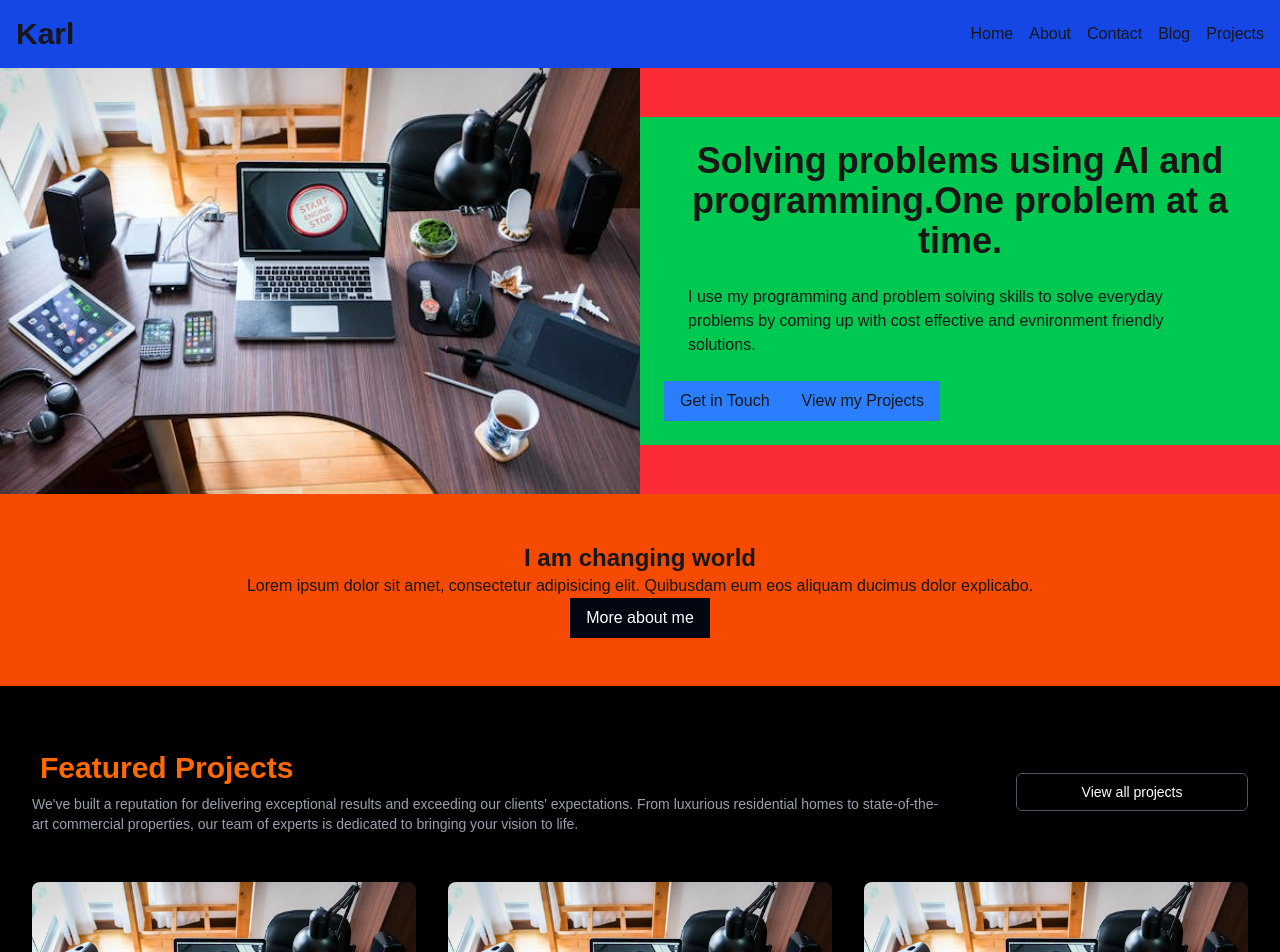
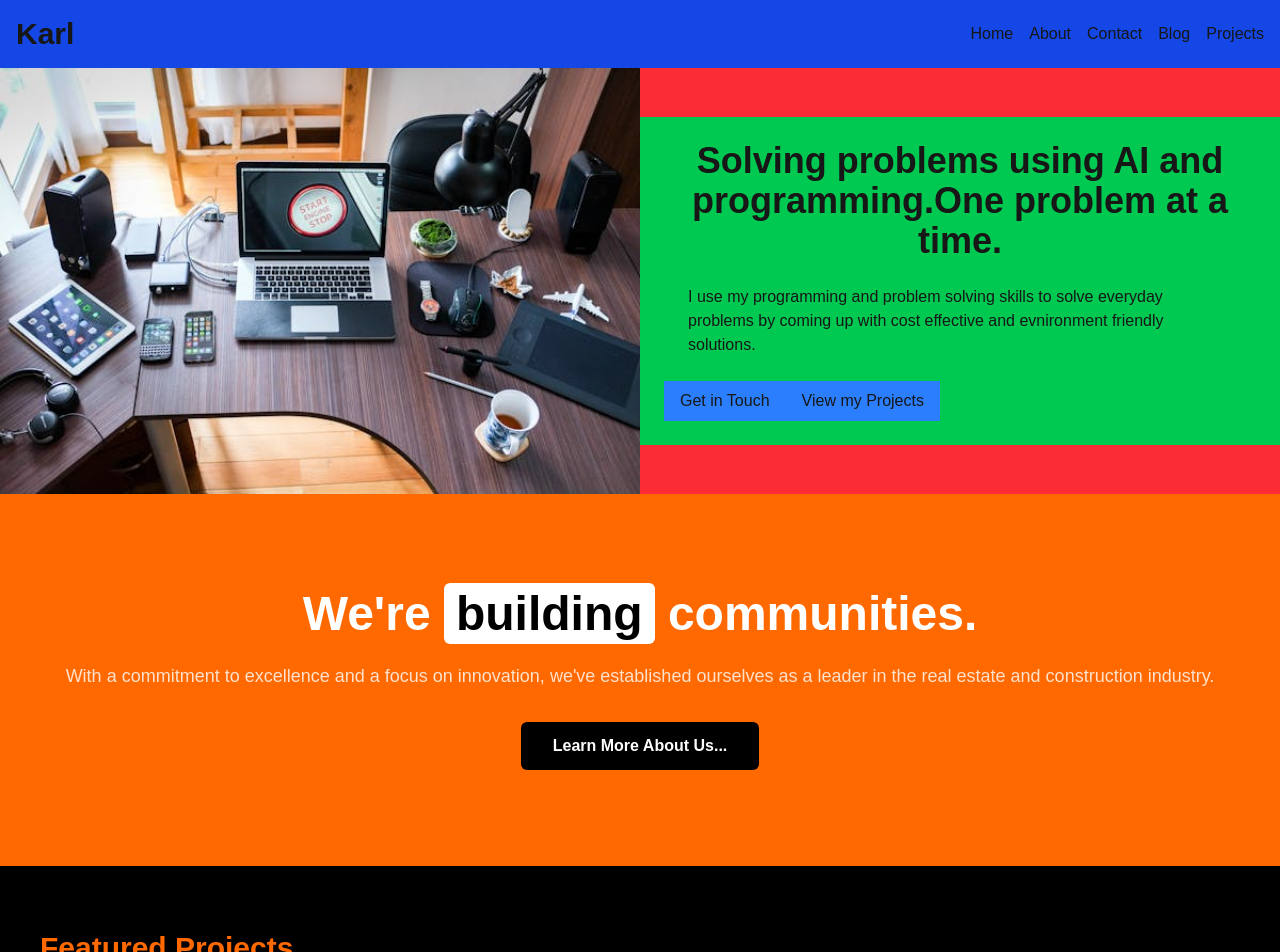
Before and after one commit to Captain-Carl-Larc/kalwenzi, a Next.js app in the folder carl/: page / in a window 1280 px wide. Shown: the top 952 px of the page. Built offline with nearby package versions, Linux system fonts and the light colour scheme.

Commit message:
about section remade

```diff
--- a/carl/src/app/page.js
+++ b/carl/src/app/page.js
@@ -57,18 +57,32 @@ export default function Home() {
           </div>
         </div>
       </section>
-      <section className='bg-orange-600 py-12 flex flex-col items-center'>
-        <h2 className='text-2xl font-semibold'>
-          I am changing world
+    <section className="bg-orange-500 py-24 relative overflow-hidden">
+      <div className="max-w-7xl mx-auto px-4 sm:px-6 lg:px-8 text-center">
+        {/* Main Heading */}
+        <h2 className="text-5xl font-bold text-white mb-6">
+          We're <span className="text-black bg-white px-3 py-1 rounded-md">building</span> communities.
         </h2>
-        <p>
-          Lorem ipsum dolor sit amet, consectetur adipisicing elit. Quibusdam eum eos aliquam ducimus dolor explicabo.
+
+        {/* Subheading */}
+        <p className="text-lg text-white opacity-80 mb-8">
+          With a commitment to excellence and a focus on innovation, we've established ourselves as a
+          leader in the real estate and construction industry.
         </p>
-        <button className='bg-gray-950 text-white py-2 px-4 '>
-          More about me
+
+        {/* Button */}
+        <button className="bg-black text-white font-semibold py-3 px-8 rounded-md hover:bg-gray-800 focus:outline-none focus:ring-2 focus:ring-white focus:ring-opacity-50">
+          Learn More About Us...
         </button>
-      </section>
-      <section className="bg-black py-16">
+      </div>
+
+      {/* Decorative Images (Adjust positioning and sizes as needed) */}
+
+
+      {/* Gradient Overlay (Optional - to create a subtle visual effect at the bottom) */}
+      <div className="absolute bottom-0 left-0 w-full h-1/4 bg-gradient-to-t from-orange-500 to-transparent"></div>
+    </section>
+      <section className="bg-black py-16" id='projects-section'>
         <div className="max-w-7xl mx-auto px-4 sm:px-6 lg:px-8">
           {/* Header Section */}
           <div className="mb-12 flex md:flex-row flex-col md:justify-between md:items-center gap-x-16 gap-y-4  ">
```
Also changed, not shown: carl/src/app/contact/playground.js (added).
